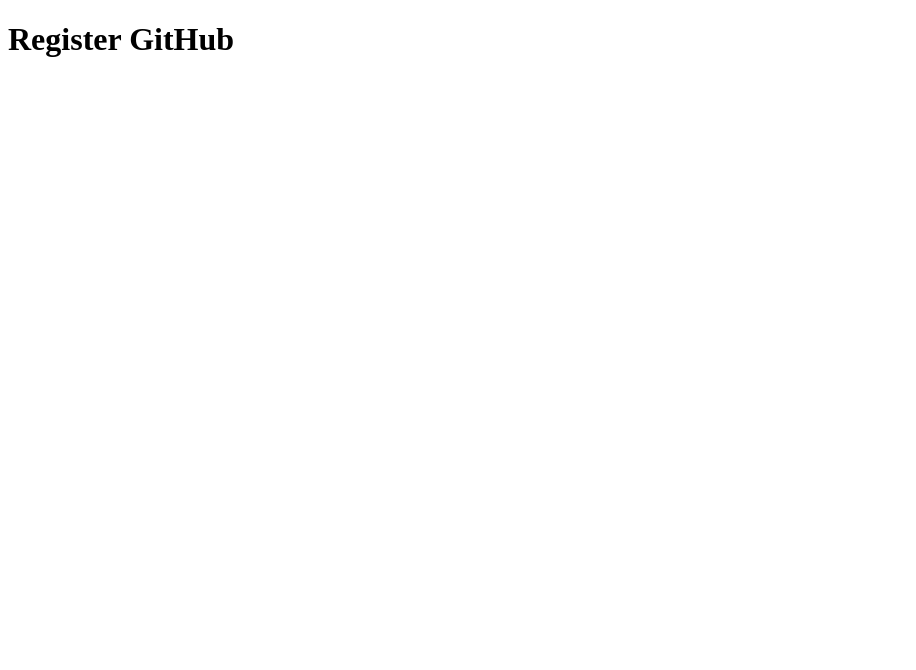
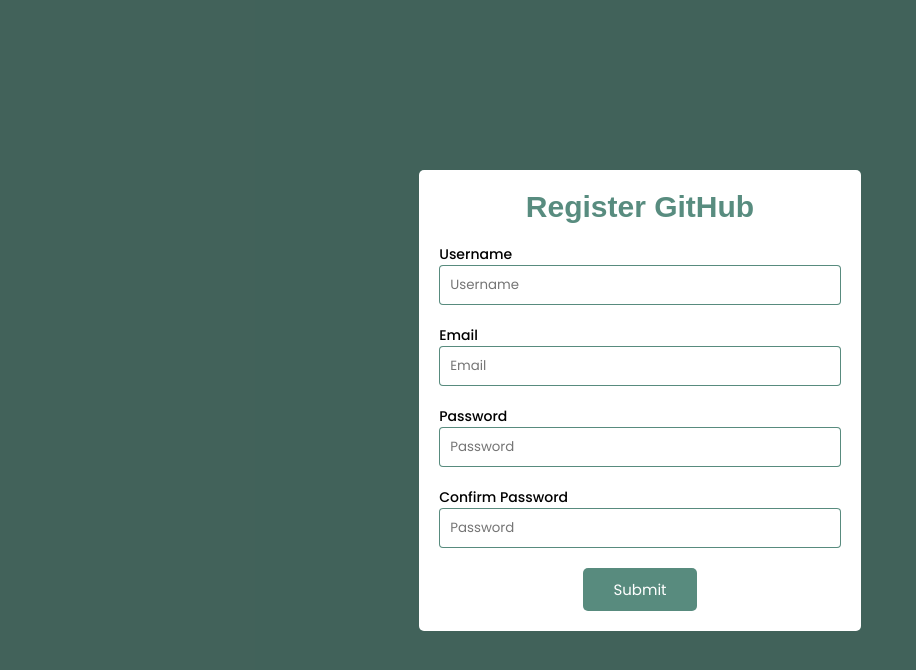
Before and after one commit to William21167/git_form, a plain HTML site: page index.html in a window 1280 px wide. Shown: the whole page, without its empty margins (0-916 px from the left). Drawn offline with Linux system fonts and the light colour scheme; a web font is replaced by a local one.

Commit message:
added a stylesheet

```diff
--- a/index.html
+++ b/index.html
@@ -4,11 +4,34 @@
      <meta charset="UTF-8">
      <meta name="viewport" content="width=device-width, initial-scale=1.0">
      <title>Git Form Tutorial</title>
+     <link rel="stylesheet" href="style.css">
 </head>
 <body>
           <div class="container">
                <form action="">
                     <h1>Register GitHub</h1>
+                    <div class="input-group">
+                         <label for="username">Username</label>
+                         <input type="text" placeholder="Username">
+                    </div>
+
+                    <div class="input-group">
+                         <label for="email">Email</label>
+                         <input type="email" placeholder="Email">
+                    </div>
+
+                    <div class="input-group">
+                         <label for="password">Password</label>
+                         <input type="password" placeholder="Password">
+                    </div>
+                    <div class="input-group">
+                         <label for="password">Confirm Password</label>
+                         <input type="password" placeholder="Password">
+                    </div>
+
+                    <div class="button">
+                         <button class="btn">Submit</button>
+                    </div>
                </form>
 
           </div>
--- /dev/null
+++ b/style.css
@@ -0,0 +1,70 @@
+
+@import url('https://fonts.googleapis.com/css2?family=Poppins:wght@400;500&family=Protest+Riot&display=swap');
+  *{
+     padding: 0;
+     margin: 0;
+     font-family: 'Poppins', sans-serif;
+     box-sizing: border-box;
+  }
+
+  .container{
+     display: flex;
+     width: 100%;
+     height: 100vh;
+     align-items: center;
+     justify-content: center;
+     background-color: rgba(15, 56, 46, 0.788);
+  }
+
+  .container form{
+     min-width: 400px;
+     background-color: #fff;
+     padding: 20px;
+     border-radius: 5px;
+  }
+  .container form h1{
+     margin-bottom: 20px;
+     text-align: center;
+     font-family: 'Protest Riot', sans-serif;
+     font-size: 30px;
+     color: rgba(38, 105, 88, 0.767);
+  }
+  .container form .input-group{
+     /* display: flex; */
+     align-items: center;
+     margin-bottom: 20px;
+     font-size: 14px;
+     font-weight: 500;
+  }
+  .container form .input-group label{
+     width: 100px;
+
+  }
+
+  .container form .input-group input{
+     width: 100%;
+     height: 40px;
+     padding-left: 10px;
+     border-radius: 4px;
+     border: 1px solid rgba(38, 105, 88, 0.767);
+  }
+  .container form .input-group input:focus{
+     outline: none;
+
+  }
+  .container form .button{
+     text-align: center;
+     width: 100%;
+  }
+  .container form .button .btn{
+     font-size: 15px;
+     padding: 10px 30px;
+     background-color: rgba(38, 105, 88, 0.767);
+     color: white;
+     cursor: pointer;
+     border: none;
+     border-radius: 5px;
+  }
+  .container form .button .btn:hover{
+     background-color: rgba(15, 56, 46, 0.788);
+  }
```
